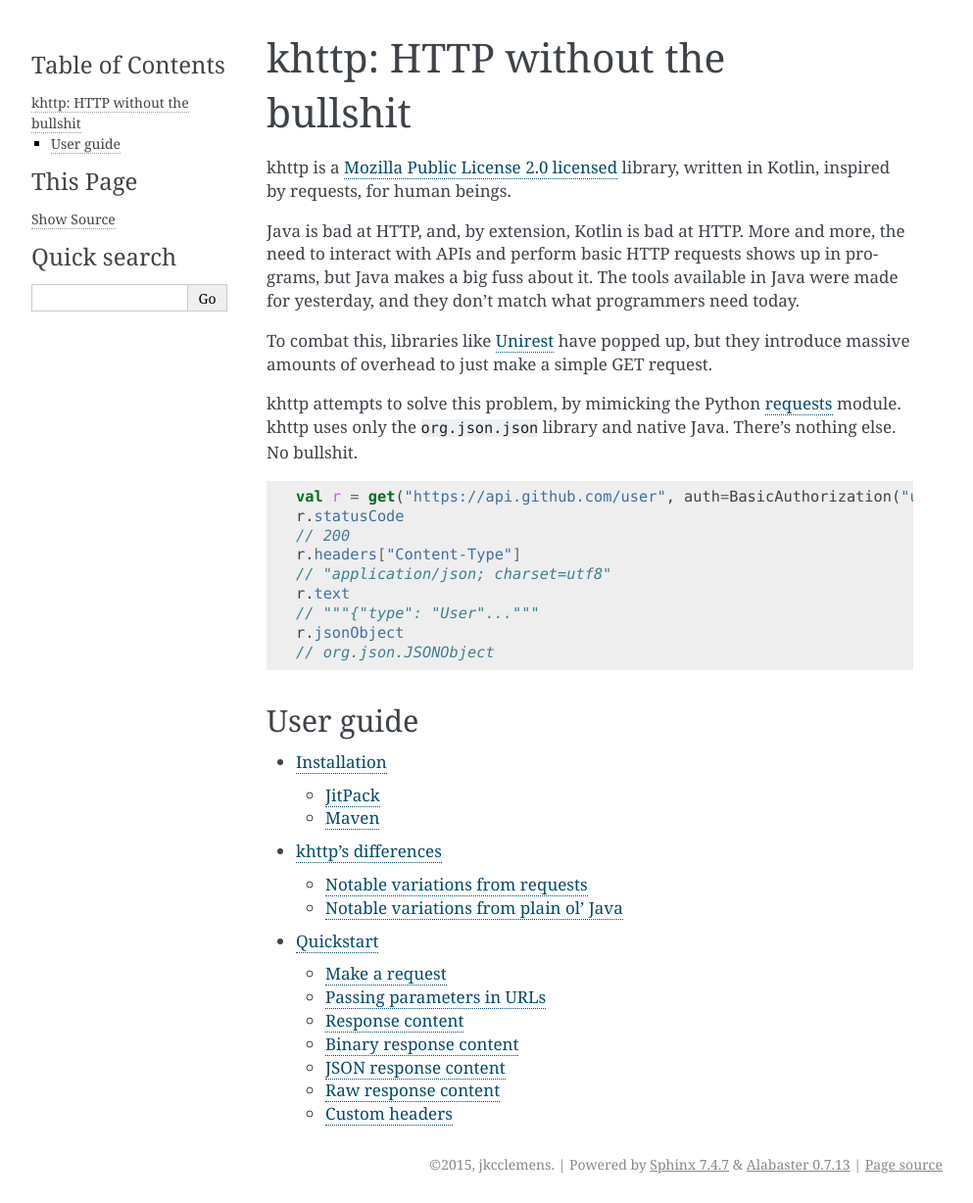
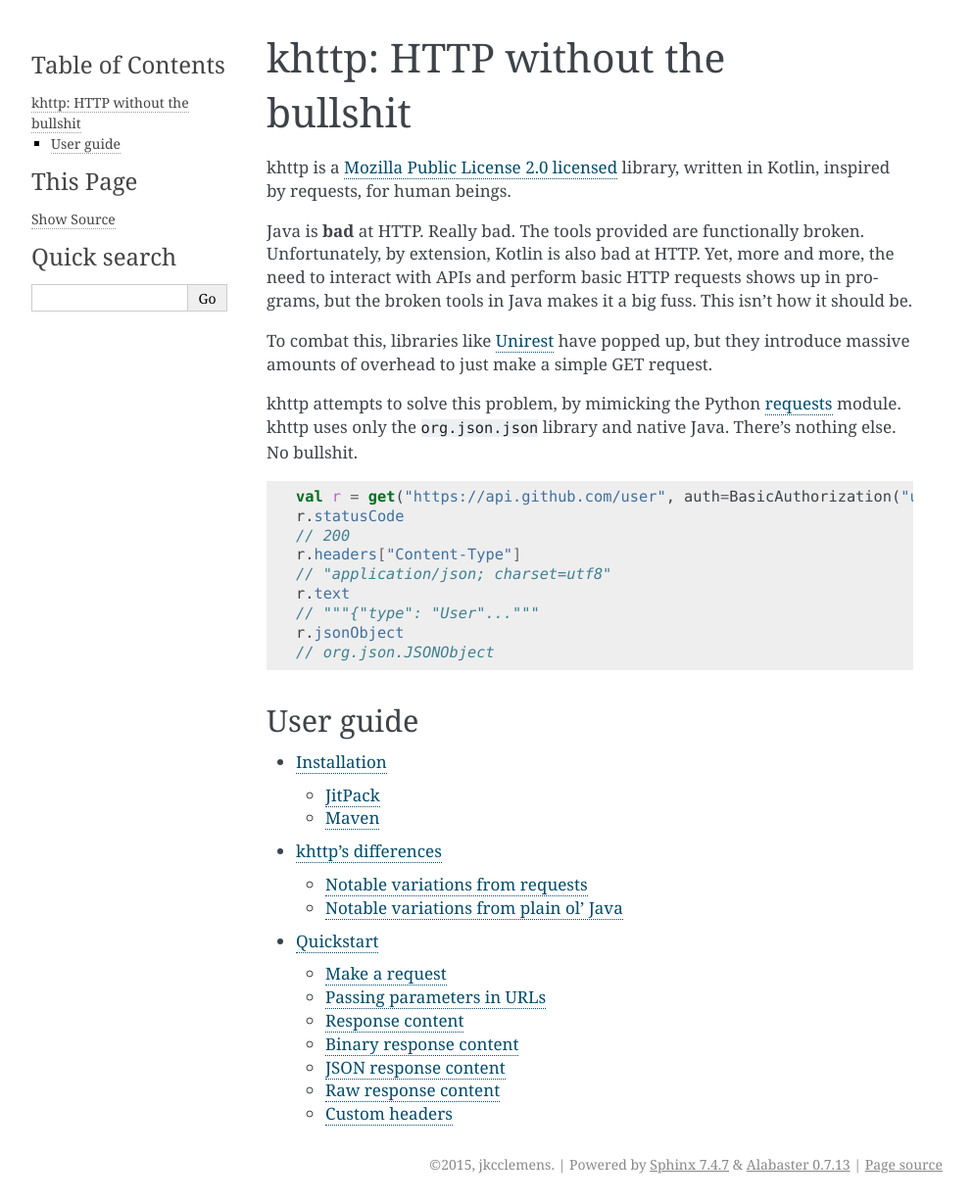
Before and after one commit to Karn/khttp-android, a Sphinx documentation site: the page built from docs/source/index.rst, in a window 1280 px wide. Shown: the whole page at 98% size, without its empty margins (148-1141 px from the left). Built offline with Sphinx 7.4.7, drawn with Linux system fonts in a browser that asks for light colours.

Commit message:
Updated: Intro paragraph

```diff
--- a/docs/source/index.rst
+++ b/docs/source/index.rst
@@ -9,9 +9,9 @@ khttp: HTTP without the bullshit
 khttp is a `Mozilla Public License 2.0 licensed <https://github.com/jkcclemens/khttp/blob/master/LICENSE>`_ library,
 written in Kotlin, inspired by requests, for human beings.
 
-Java is bad at HTTP, and, by extension, Kotlin is bad at HTTP. More and more, the need to interact with APIs and perform
-basic HTTP requests shows up in programs, but Java makes a big fuss about it. The tools available in Java were made for
-yesterday, and they don't match what programmers need today.
+Java is **bad** at HTTP. Really bad. The tools provided are functionally broken. Unfortunately, by extension, Kotlin is
+also bad at HTTP. Yet, more and more, the need to interact with APIs and perform basic HTTP requests shows up in
+programs, but the broken tools in Java makes it a big fuss. This isn't how it should be.
 
 To combat this, libraries like `Unirest <http://unirest.io/java.html>`_ have popped up, but they introduce massive
 amounts of overhead to just make a simple GET request.
```
